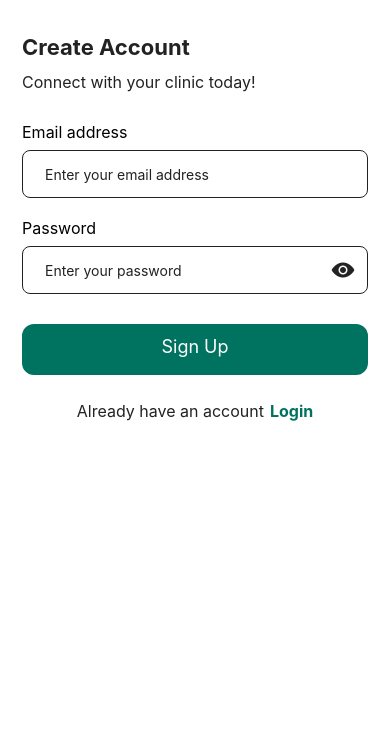
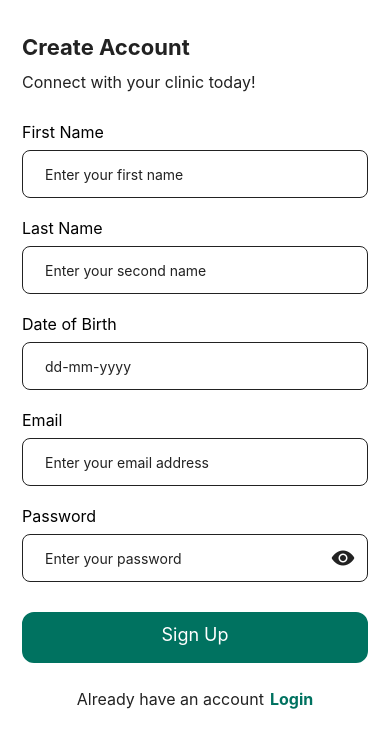
Before and after one commit to kaartiik/clinic-mobileapp, a React Native app: screen /Signup in a window 390 px wide. Shown: the top 748 px of the page. Built offline with nearby package versions, Linux system fonts and the light colour scheme; no server answers.

Commit message:
Take more user details during sign up

```diff
--- a/screens/Signup.js
+++ b/screens/Signup.js
@@ -13,12 +13,13 @@ const Signup = ({ navigation }) => {
    const {db, auth} = firebase;
     const [isPasswordShown, setIsPasswordShown] = useState(false);
    //  const [isChecked, setIsChecked] = useState(false);
+    const [firstName, setFirstName] = useState("");
+    const [lastName, setLastName] = useState("");
+    const [dob, setDob] = useState("");
     const [email, setEmail] = useState("");
     const [password, setPassword] = useState("");
 
-
-
-      const signUpUser = async (email, password) => {
+      const signUpUser = async () => {
          try {
             // Create user with email and password
             const response = await createUserWithEmailAndPassword(auth, email, password);
@@ -27,6 +28,9 @@ const Signup = ({ navigation }) => {
             // Create a user document in Firestore
             const userData = {
                id: uid,
+               first_name: firstName,
+               last_name: lastName,
+               dob: dob,
                email: email,
             };
 
@@ -34,6 +38,22 @@ const Signup = ({ navigation }) => {
          } catch (error) {
             alert(error);
          }
+      };
+
+      const handleDateinput = (text) => {
+        // Remove all non-digit characters
+        const cleaned = text.replace(/\D+/g, '');
+
+        // Apply the formatting
+        let formatted = '';
+        for (let i = 0; i < cleaned.length && i < 8; i++) {
+          if (i === 2 || i === 4) {
+            formatted += '-';
+          }
+          formatted += cleaned[i];
+        }
+
+        setDob(formatted);
       };
 
     return (
@@ -60,7 +80,95 @@ const Signup = ({ navigation }) => {
                         fontSize: 16,
                         fontWeight: 400,
                         marginVertical: 8
-                    }}>Email address</Text>
+                    }}>First Name</Text>
+
+                    <View style={{
+                        width: "100%",
+                        height: 48,
+                        borderColor: COLORS.black,
+                        borderWidth: 1,
+                        borderRadius: 8,
+                        alignItems: "center",
+                        justifyContent: "center",
+                        paddingLeft: 22
+                    }}>
+                        <TextInput
+                            placeholder='Enter your first name'
+                            placeholderTextColor={COLORS.black}
+                            style={{
+                                width: "100%"
+                            }}
+                            onChangeText={setFirstName}
+                            value={firstName}
+                        />
+                    </View>
+                </View>
+
+                <View style={{ marginBottom: 12 }}>
+                    <Text style={{
+                        fontSize: 16,
+                        fontWeight: 400,
+                        marginVertical: 8
+                    }}>Last Name</Text>
+
+                    <View style={{
+                        width: "100%",
+                        height: 48,
+                        borderColor: COLORS.black,
+                        borderWidth: 1,
+                        borderRadius: 8,
+                        alignItems: "center",
+                        justifyContent: "center",
+                        paddingLeft: 22
+                    }}>
+                        <TextInput
+                            placeholder='Enter your second name'
+                            placeholderTextColor={COLORS.black}
+                            style={{
+                                width: "100%"
+                            }}
+                            onChangeText={setLastName}
+                            value={lastName}
+                        />
+                    </View>
+                </View>
+
+                <View style={{ marginBottom: 12 }}>
+                    <Text style={{
+                        fontSize: 16,
+                        fontWeight: 400,
+                        marginVertical: 8
+                    }}>Date of Birth</Text>
+
+                    <View style={{
+                        width: "100%",
+                        height: 48,
+                        borderColor: COLORS.black,
+                        borderWidth: 1,
+                        borderRadius: 8,
+                        alignItems: "center",
+                        justifyContent: "center",
+                        paddingLeft: 22
+                    }}>
+                        <TextInput
+                            placeholder='dd-mm-yyyy'
+                            placeholderTextColor={COLORS.black}
+                            keyboardType="numeric"
+                            style={{
+                                width: "100%"
+                            }}
+                            onChangeText={handleDateinput}
+                            value={dob}
+                        />
+                    </View>
+                </View>
+
+                <View style={{ marginBottom: 12 }}>
+                    <Text style={{
+                        fontSize: 16,
+                        fontWeight: 400,
+                        marginVertical: 8
+                    }}>Email</Text>
 
                     <View style={{
                         width: "100%",
@@ -153,7 +261,7 @@ const Signup = ({ navigation }) => {
                         marginTop: 18,
                         marginBottom: 4,
                     }}
-                    onPress={()=> signUpUser(email, password)}
+                    onPress={()=> signUpUser()}
                 />
 
                 {/* <View style={{ flexDirection: 'row', alignItems: 'center', marginVertical: 20 }}>
```
